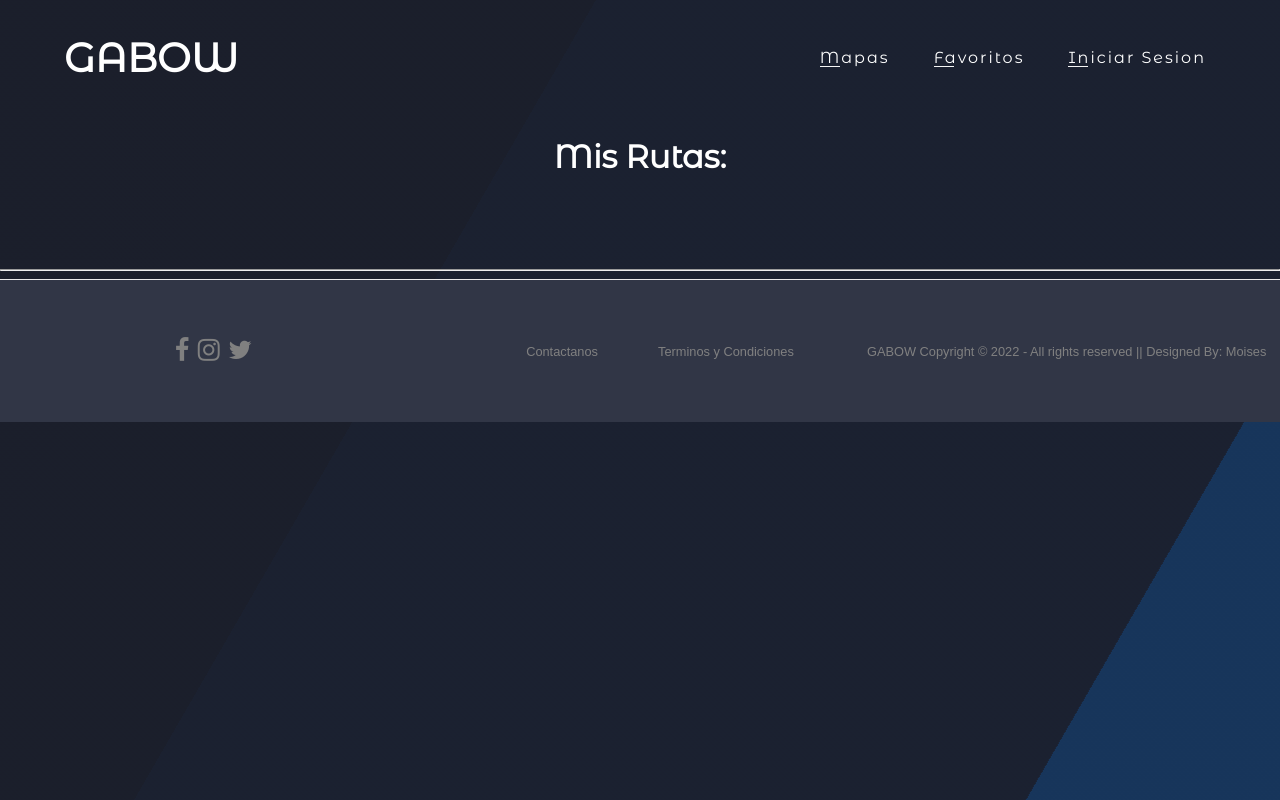
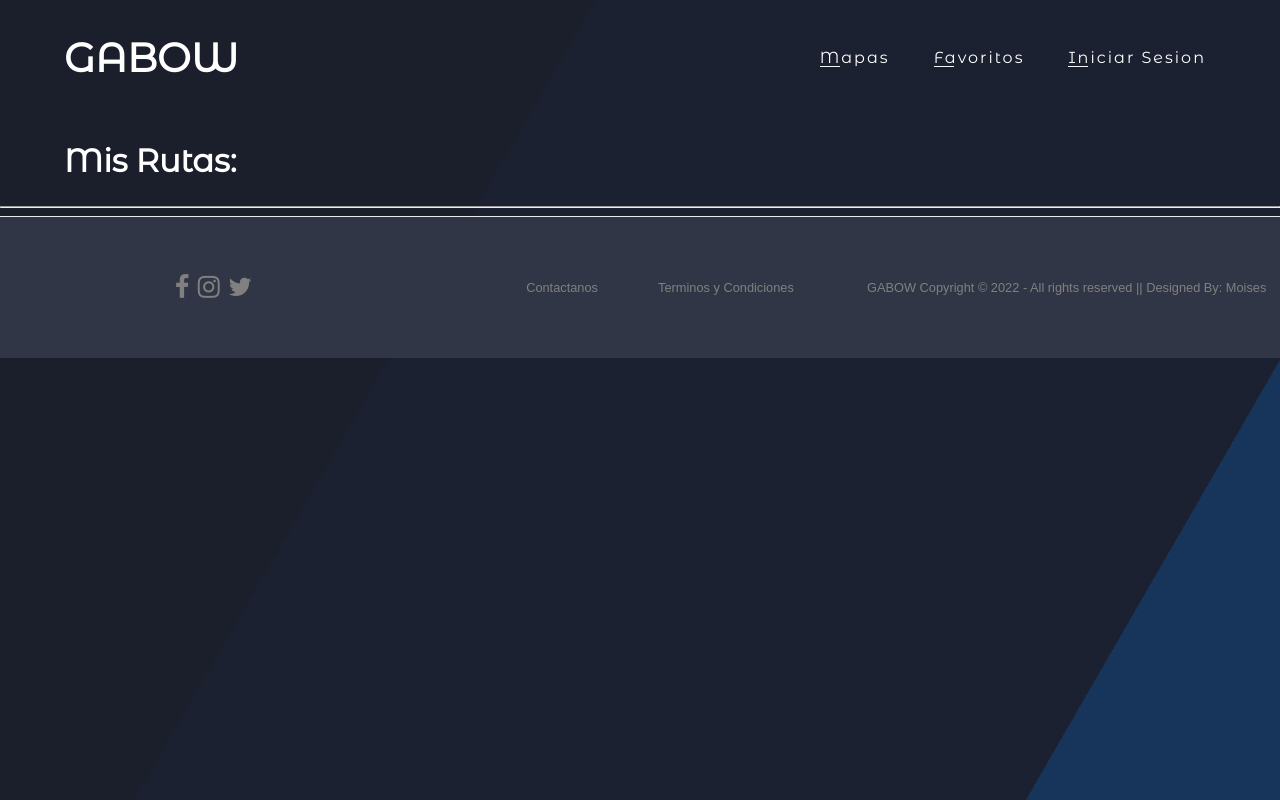
Before and after one commit to Edgarsc0/next-client-gabow, a Next.js app: page /MisRutas in a window 1280 px wide. Built offline with nearby package versions, Linux system fonts and the light colour scheme; no server answers.

Commit message:
nueva act

```diff
--- a/pages/MisRutas.jsx
+++ b/pages/MisRutas.jsx
@@ -17,7 +17,7 @@ export default function MisRutas(){
     });
     return(
         <>
-            <div className={styles.container}>
+            <div className="containerIni">
                 <h1>Mis Rutas: {email}</h1>
             </div>
             <hr></hr>
```
